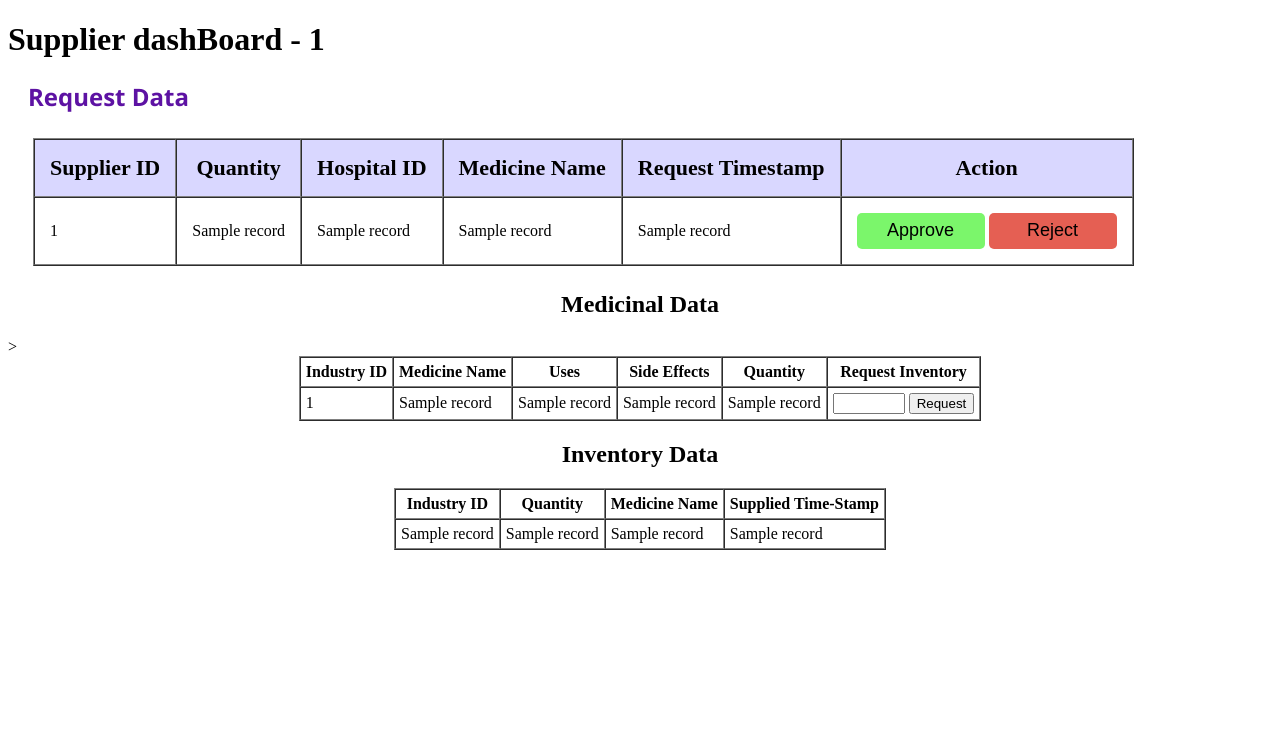
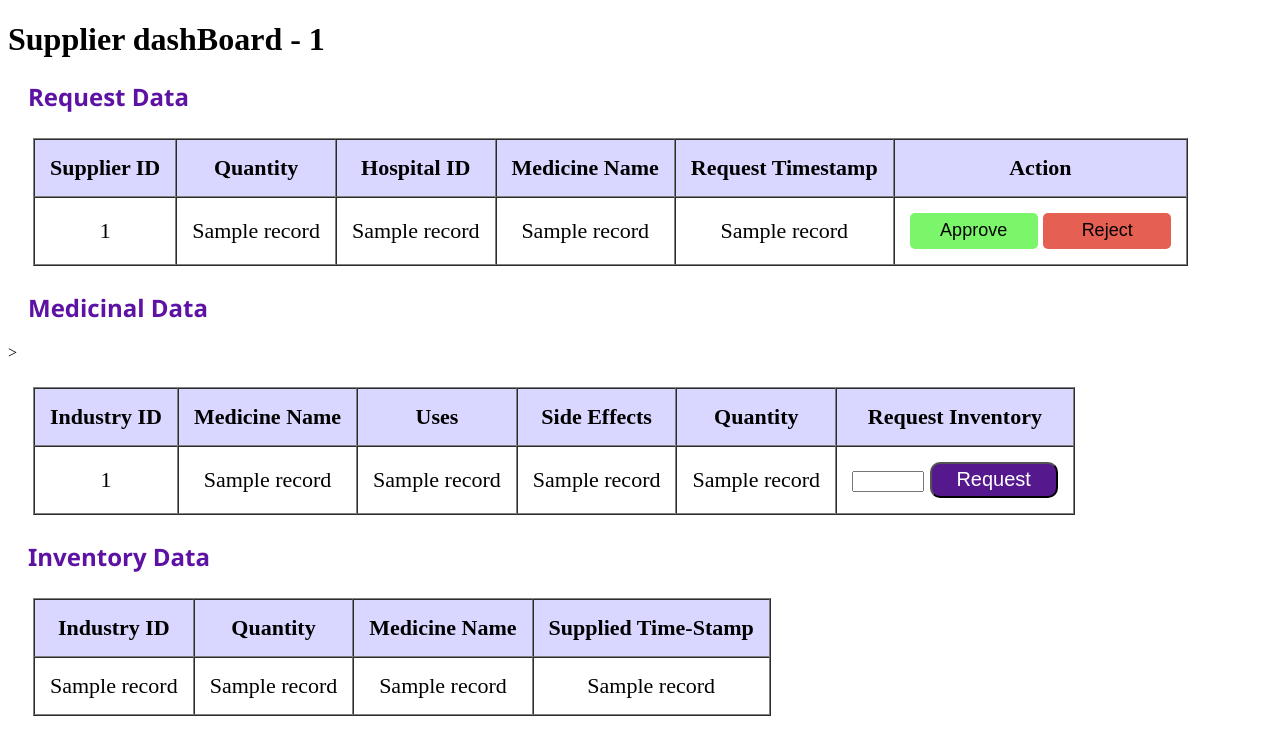
Before and after one commit to PMANOHARAREDDY/Vital_Nest_flask_Solution, a Flask app: template templates/supplier_dashboard.html in a window 1280 px wide. Shown: the top 755 px of the page. Run offline with Flask 3, Linux system fonts and the light colour scheme; the template is opened without the code that fills it: most values are stand-ins (such as "Sample title", 1, 10 or a date in 2020).

Commit message:
Readdressed the payer dashboard

```diff
--- a/static/style.css
+++ b/static/style.css
@@ -330,10 +330,13 @@
 .make_donation_card{
     background-color: rgb(220, 254, 223);
     border-radius: 15px;
-    padding: 20px ;
+    padding: 10px ;
     width: 400px;
     margin: 50px auto;
     text-align: center;
+    align-content: center;
+    margin:auto;
+
 }
 
 
@@ -365,3 +368,38 @@
     font-size: 18px;
     font-weight: 500;
 }
+
+.supplier_dashboard_request_button{
+    background-color: rgb(86, 24, 141);
+    color: white;
+    border-radius: 10px;
+    text-align: center;
+    width: 10vw;
+    height: 36px;
+    font-size: 20px;
+    font-weight: 500;
+}
+
+.supplier_dashboard_approve_button{
+    background-color: rgb(123, 246, 107);
+    text-align: center;
+    color:rgb(0, 0, 0);
+    border-width: 0px;
+    width: 10vw;
+    height: 36px;
+    border-radius: 5px;
+    font-size: 18px;
+    font-weight: 400;
+}
+
+.supplier_dashboard_reject_button{
+    background-color: rgb(229, 95, 83);
+    text-align: center;
+    color:rgb(0, 0, 0);
+    border-width: 0px;
+    width: 10vw;
+    height: 36px;
+    border-radius: 5px;
+    font-size: 18px;
+    font-weight: 400;
+}
--- a/templates/supplier_dashboard.html
+++ b/templates/supplier_dashboard.html
@@ -23,7 +23,7 @@
             </thead>
             <tbody style="background-color: white;">
                 {% for record in request_data %}
-                <tr>
+                <tr style="padding: 10px; text-align: center; font-size: 22px; font-weight: 400;">
                     <td>{{ record[0] }}</td>
                     <td>{{ record[1] }}</td>
                     <td>{{ record[2] }}</td>
@@ -35,10 +35,8 @@
                             <input type="hidden" name="quantity" value="{{record[1]}}">
                             <input type="hidden" name="hsp_id" value="{{record[5]}}">
                             <input type="hidden" name="med_name" value="{{record[3]}}">
-                            <button type="submit" name="action" value="approve" class="admin_user_approval_card_accept_button_design" style="border-radius: 5px;  font-size: 18px;
-    font-weight: 400;">Approve</button>
-                            <button type="submit" name="action" value="reject" class="admin_user_approval_card_reject_button_design" style="border-radius: 5px;  font-size: 18px;
-    font-weight: 400;">Reject</button>
+                            <button type="submit" name="action" value="approve" class="supplier_dashboard_approve_button" >Approve</button>
+                            <button type="submit" name="action" value="reject" class="supplier_dashboard_reject_button">Reject</button>
                         </form>
                     </td>
                 </tr>
@@ -47,10 +45,10 @@
         </table>
     </div>
     <div>
-        <h2 style="text-align: center;">Medicinal Data</h2>
-        <table border="1" cellpadding="5" cellspacing="0" style="margin: auto;">
+        <h2 class="industry_dashboard_sub_heading">Medicinal Data</h2>
+        <table border="1.5" cellpadding="15" cellspacing="0" style="margin:25px;">
             <thead>
-                <tr>
+                <tr class="industry_dashboard_add_medicine_table">
                     <th>Industry ID</th>
                     <th>Medicine Name</th>
                     <th>Uses</th>
@@ -61,7 +59,7 @@
             </thead>
             <tbody>
                 {% for record in data %}
-                <tr>
+                <tr style="padding: 10px; text-align: center; font-size: 22px; font-weight: 400;">
                     <td>{{ record[0] }}</td>
                     <td>{{ record[1] }}</td>
                     <td>{{ record[2] }}</td>
@@ -73,7 +71,7 @@
                             <input type="hidden" name="ind_id" value="{{record[0]}}">
                             <input type="hidden" name="med_name" value="{{record[1]}}">
                             <input type="number" min="100" max="5000" name="quantity">
-                            <button type="submit">Request</button>
+                            <button  class="supplier_dashboard_request_button"  type="submit">Request</button>
                         </form>
                     </td>>
                 </tr>
@@ -83,10 +81,10 @@
     </div>
 
     <div>
-        <h2 style="text-align: center;">Inventory Data</h2>
-        <table border="1" cellpadding="5" cellspacing="0" style="margin: auto;">
+        <h2 class="industry_dashboard_sub_heading">Inventory Data</h2>
+        <table border="1.5" cellpadding="15" cellspacing="0" style="margin: 25px;">
             <thead>
-                <tr>
+                <tr class="industry_dashboard_add_medicine_table">
                     <th>Industry ID</th>
                     <th>Quantity</th>
                     <th>Medicine Name</th>
@@ -95,7 +93,7 @@
             </thead>
             <tbody>
                 {% for record in inventory_data %}
-                <tr>
+                <tr style="padding: 10px; text-align: center; font-size: 22px; font-weight: 400;">
                     <td>{{ record[2] }}</td>
                     <td>{{ record[1] }}</td>
                     <td>{{ record[3] }}</td>
```
Also changed, not shown: templates/payer_dashboard.html (+5 -3 lines).
